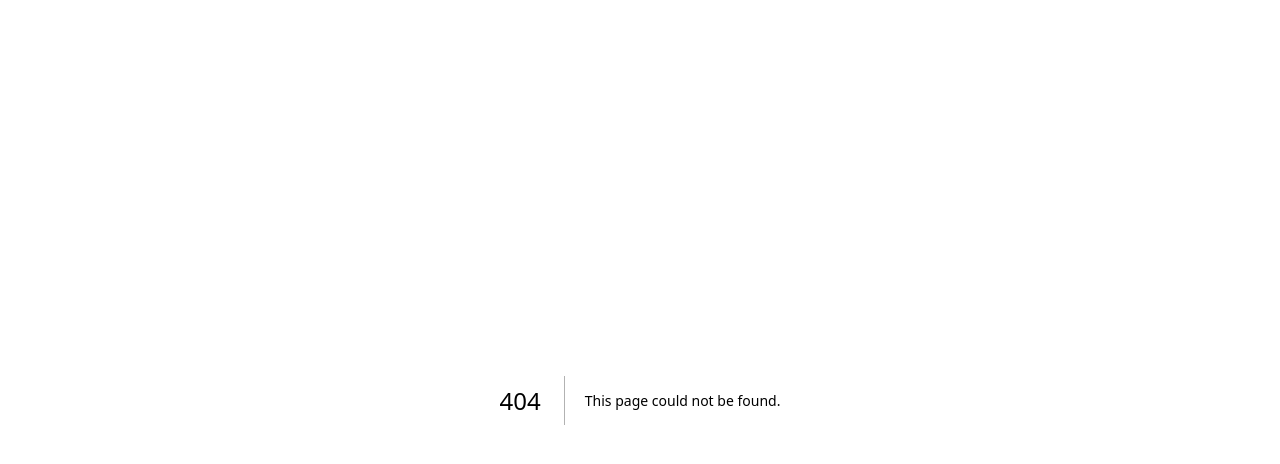
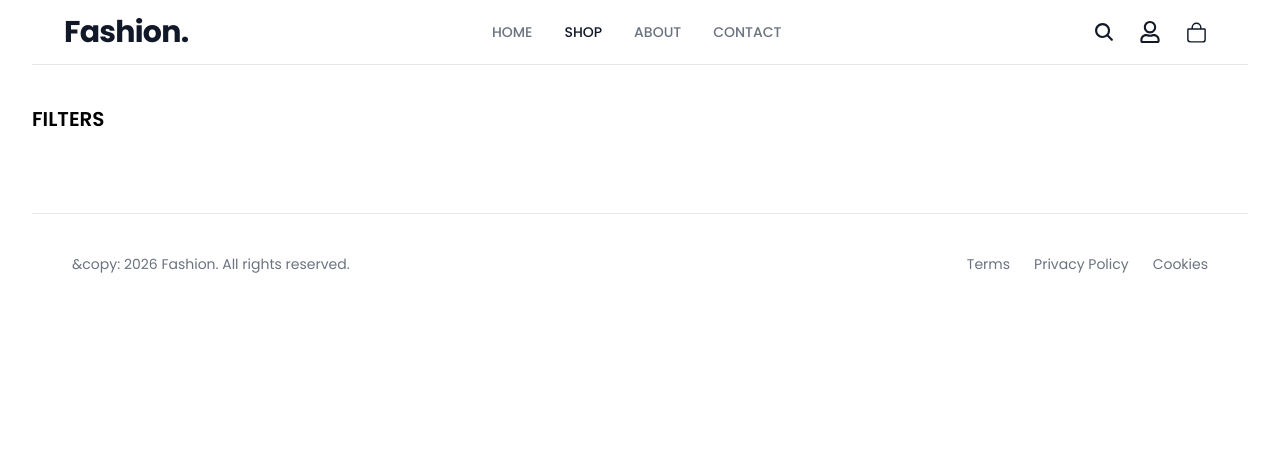
Before and after one commit to rajusiripalli/fashion-ecom-store-fullstack, a Next.js app: page /shop in a window 1280 px wide. Before the commit this address had no page. Shown: the top 464 px of the page. Built offline with nearby package versions, Linux system fonts and the light colour scheme.

Commit message:
Add ShopPage and FilterOptions components; update Footer with copyright information

```diff
--- /dev/null
+++ b/src/app/shop/page.tsx
@@ -0,0 +1,14 @@
+import FrontendLayout from "@/components/layouts/FrontendLayout";
+import FilterOptions from "@/components/shop/FilterOptions";
+
+export default function ShopPage() {
+  return (
+    <FrontendLayout>
+    <div className="flex flex-col sm:flex-row gap-5 my-10">
+
+       <FilterOptions />
+
+  </div>
+    </FrontendLayout>
+  )
+}
--- a/src/components/home/Footer.tsx
+++ b/src/components/home/Footer.tsx
@@ -1,6 +1,18 @@
+import Link from "next/link";
 
 export default function Footer() {
   return (
-    <div>Footer</div>
+    <footer>
+      <div className="mt-16 flex flex-col items-center justify-between gap-4 border-t border-border p-10 text-sm text-muted-foreground md:flex-row">
+       <p>
+        &copy: {new Date().getFullYear()} Fashion. All rights reserved.
+       </p>
+       <div className="flex gap-6">
+          <Link href="/terms">Terms</Link>
+          <Link href="/privacy-policy">Privacy Policy</Link>
+          <Link href="/cookies">Cookies</Link>
+       </div>
+      </div>
+    </footer>
   )
 }
--- /dev/null
+++ b/src/components/shop/FilterOptions.tsx
@@ -0,0 +1,21 @@
+"use client"
+
+import { useState } from "react";
+import { RiArrowRightDoubleFill } from "react-icons/ri";
+
+export default function FilterOptions() {
+    const [showFilter, setShowFilter] = useState(false);
+  return (
+    <aside className="w-full sm:min-w-60 sm:max-w-60">
+        <button onClick={() => setShowFilter((prev) => !prev)}
+            className="mb-4 flex items-center gap-2 text-xl font-semibold sm:cursor-default"
+        >
+            FILTERS
+            <RiArrowRightDoubleFill
+                className={`transition-transform duration-300 sm:hidden ${showFilter ? "rotate-90": ""}`}
+            />
+
+        </button>
+    </aside>
+  )
+}
```
